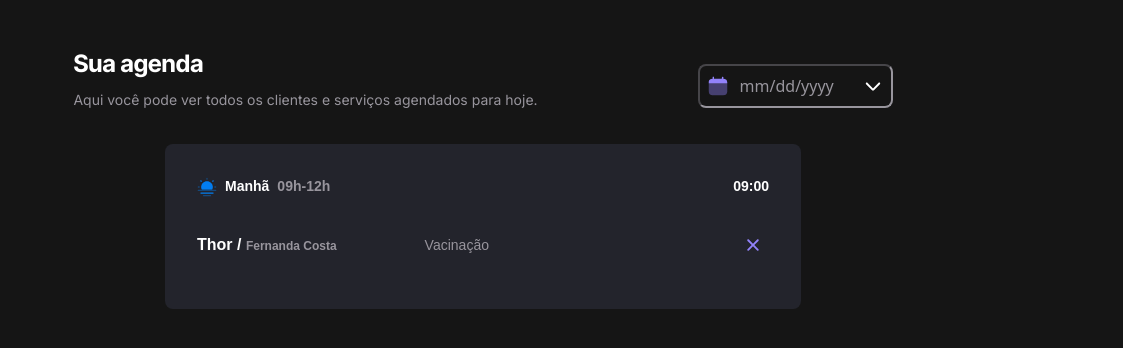
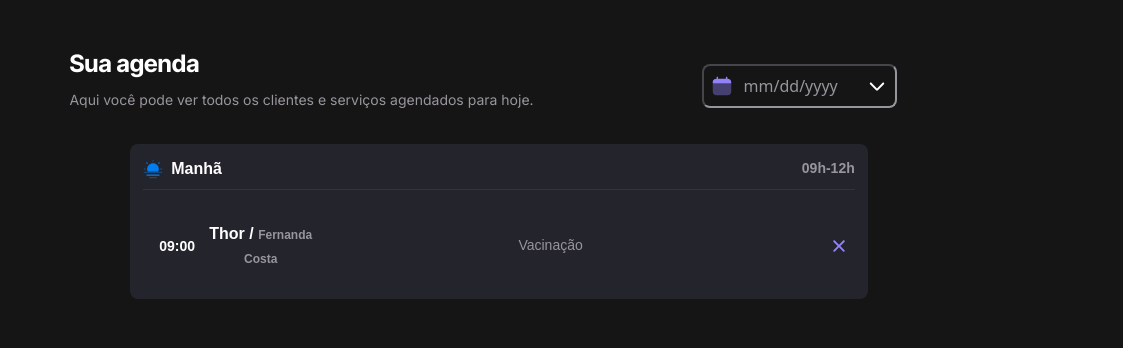
Before and after one commit to EsleySaab/Mundo-Pet, a plain HTML site: page index.html in a window 1280 px wide. Shown: the full height of the page, 157-1280 px from the left. Drawn offline with nearby package versions, Linux system fonts and the light colour scheme.

Commit message:
creating and styling the appointment list

```diff
--- a/index.html
+++ b/index.html
@@ -38,29 +38,33 @@
         </div>
       </div>
 
-      <div class="appointment-card">
+      <ul class="appointment-list">
+        <li class="appointment-card">
           <div class="appointment-time">
             <img
               src="./assets/Sun-Fog--Streamline-Solar.svg"
               class="icon"
-            alt=""
+              alt="Ícone"
             />
             <span class="period">Manhã</span>
             <span class="time-range">09h-12h</span>
-          <span class="exact-time">09:00</span>
           </div>
 
           <div class="appointment-details d-flex">
+            <span class="exact-time">09:00</span>
             <p class="person">Thor / <span>Fernanda Costa</span></p>
             <p class="description">Vacinação</p>
             <button class="remove-btn">
               <img
                 src="/assets/Close-Small-Fill--Streamline-Rounded-Fill---Material-Symbols.svg"
-              alt=""
+                alt="Remover"
               />
             </button>
           </div>
-      </div>
+        </li>
+
+        <!-- Mais itens de agendamento (li) podem ser adicionados aqui -->
+      </ul>
     </div>
   </body>
 </html>
--- a/styles/schedules.css
+++ b/styles/schedules.css
@@ -3,7 +3,7 @@
 }
 
 .title {
-  margin-right: 5rem;
+  margin-right: 7rem;
   & h3 {
     color: white;
     font-family: "Inter Tight", sans-serif;
@@ -22,7 +22,7 @@
 }
 
 .date {
-  margin-left: 5rem;
+  margin-left: 3.5rem;
   margin-top: 1rem;
 }
 
@@ -53,11 +53,13 @@ input[type="date"] {
   flex-direction: column;
   background-color: #23242c;
   border-radius: 0.5rem;
-  padding: 2rem;
-  margin: 15rem;
+  padding: 0.8rem;
   font-family: Arial, sans-serif;
   color: #333;
   margin-top: 1rem;
+  width: 68%;
+  margin-left: auto;
+  margin-right: auto;
 }
 
 .appointment-time {
@@ -65,6 +67,8 @@ input[type="date"] {
   align-items: center;
   font-weight: bold;
   margin-bottom: 2rem;
+  border-bottom: 1px solid #353339;
+  padding-bottom: 0.5rem;
 
   & .time-range {
     margin-left: 0.5rem;
@@ -83,7 +87,7 @@ input[type="date"] {
 }
 
 .appointment-time .period {
-  font-size: 14px;
+  font-size: 16px;
   color: white;
 }
 
@@ -92,9 +96,17 @@ input[type="date"] {
   color: #98959d;
 }
 
-.appointment-time .exact-time {
+.appointment-time .time-range {
+  margin-left: auto;
+}
+
+.appointment-details .exact-time {
   font-size: 14px;
+  font-weight: bold;
+  line-height: 24px;
   color: white;
+  margin-bottom: 1rem;
+  margin-left: 1rem;
 }
 
 .appointment-details {
@@ -107,6 +119,7 @@ input[type="date"] {
   font-size: 16px;
   font-weight: bold;
   color: white;
+  margin-right: 12rem;
 
   & span {
     font-size: 12px;
@@ -117,7 +130,7 @@ input[type="date"] {
 .appointment-details .description {
   font-size: 14px;
   color: #98959d;
-  margin-right: 10rem;
+  margin-right: 15rem;
 }
 
 .remove-btn {
@@ -128,3 +141,7 @@ input[type="date"] {
     width: 2rem;
   }
 }
+
+.remove-btn:hover {
+  transform: scale(1.3);
+}
```
Lines whose indentation alone changed are shown as unchanged.
